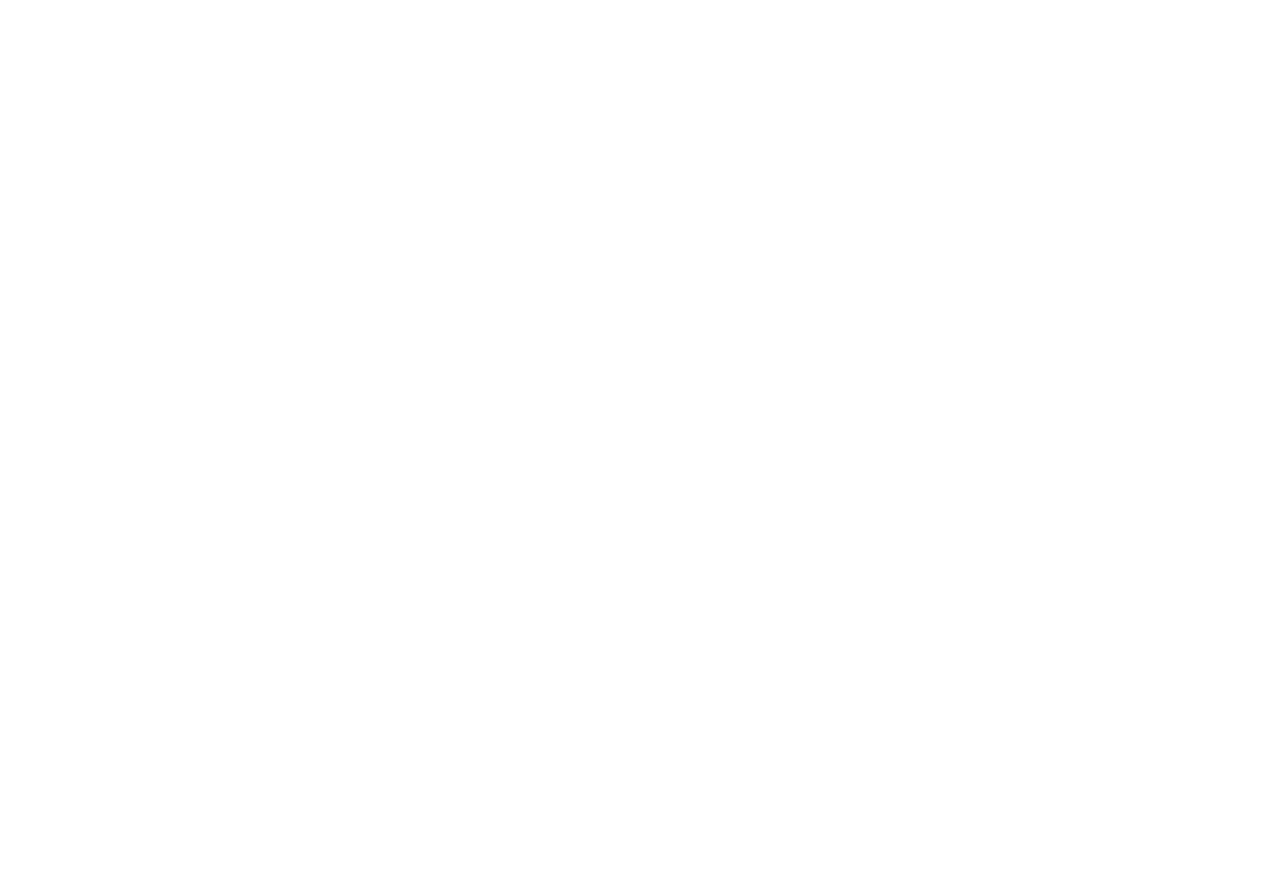
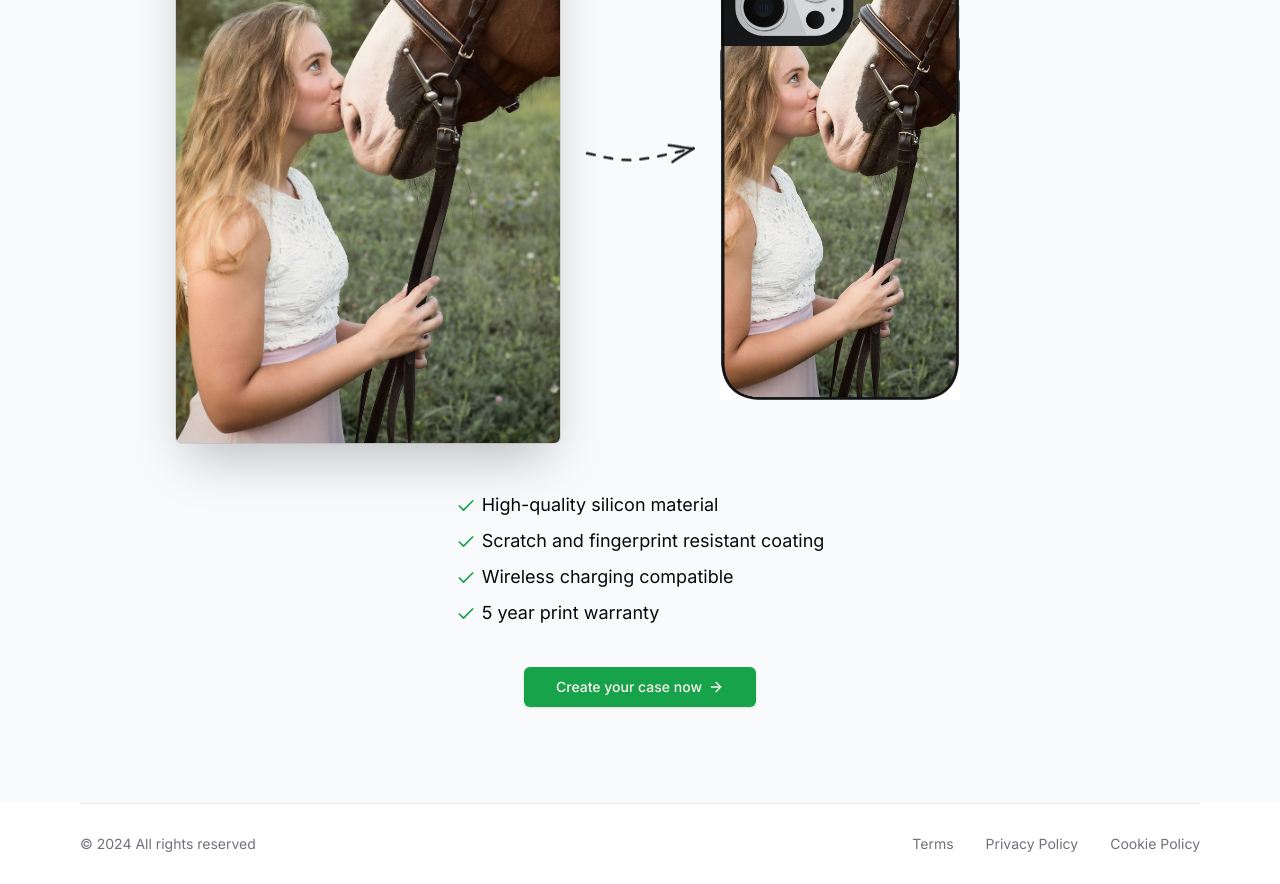
Before and after one commit to hemantwasthere/casecobra, a Next.js app: page / in a window 1280 px wide. Shown: the part 3040-3924 px from the top of the page. Before the commit the page ends 2604 px from the top, so only its background shows below. Built offline with nearby package versions, Linux system fonts and the light colour scheme; no server answers.

Commit message:
Added footer section

```diff
--- a/src/app/layout.tsx
+++ b/src/app/layout.tsx
@@ -1,6 +1,7 @@
 import type { Metadata } from "next";
 import { Inter } from "next/font/google";
 
+import Footer from "@/components/Footer";
 import Navbar from "@/components/Navbar";
 import "./globals.css";
 
@@ -21,6 +22,7 @@
       <body className={inter.className}>
         <Navbar />
         {children}
+        <Footer />
       </body>
     </html>
   );
--- a/src/app/page.tsx
+++ b/src/app/page.tsx
@@ -1,11 +1,12 @@
 /* eslint-disable @next/next/no-img-element */
-import { Check, Star } from "lucide-react";
-import Image from "next/image";
+import { ArrowRight, Check, Star } from "lucide-react";
+import Link from "next/link";
 
 import { Icons } from "@/components/Icons";
 import MaxWidthWrapper from "@/components/MaxWidthWrapper";
 import Phone from "@/components/Phone";
 import Reviews from "@/components/Reviews";
+import { buttonVariants } from "@/components/ui/button";
 
 export default function Home() {
   return (
@@ -213,6 +214,74 @@
           <Reviews />
         </div>
       </section>
+
+      <section>
+        <MaxWidthWrapper className="py-24">
+          <div className="mb-12 px-6 lg:px-8">
+            <div className="mx-auto max-w-2xl sm:text-center">
+              <h2 className="order-1 mt-2 tracking-tight text-center text-balance !leading-tight font-bold text-5xl md:text-6xl text-gray-900">
+                Upload your photo and get{" "}
+                <span className="relative px-2 bg-green-600 text-white">
+                  your own case
+                </span>{" "}
+                now
+              </h2>
+            </div>
+          </div>
+
+          <div className="mx-auto max-w-6xl px-6 lg:px-8">
+            <div className="relative flex flex-col items-center md:grid grid-cols-2 gap-40">
+              <img
+                src="/arrow.png"
+                className="absolute top-[25rem] md:top-1/2 -translate-y-1/2 z-10 left-1/2 -translate-x-1/2 rotate-90 md:rotate-0"
+                alt="arrow image"
+              />
+
+              <div className="relative h-80 md:h-full w-full md:justify-self-end max-w-sm rounded-xl bg-gray-900/5 ring-inset ring-gray-900/10 lg:rounded-2xl">
+                <img
+                  src="/horse.jpg"
+                  className="rounded-md object-cover bg-white shadow-2xl ring-1 ring-gray-900/10 h-full w-full"
+                  alt="horse image"
+                />
+              </div>
+
+              <Phone className="w-60" imgSrc="/horse_phone.jpg" />
+            </div>
+          </div>
+
+          <ul className="mx-auto mt-12 max-w-prose sm:text-lg space-y-2 w-fit">
+            <li className="w-fit">
+              <Check className="h-5 w-5 text-green-600 inline mr-1.5" />
+              High-quality silicon material
+            </li>
+            <li className="w-fit">
+              <Check className="h-5 w-5 text-green-600 inline mr-1.5" />
+              Scratch and fingerprint resistant coating
+            </li>
+            <li className="w-fit">
+              <Check className="h-5 w-5 text-green-600 inline mr-1.5" />
+              Wireless charging compatible
+            </li>
+            <li className="w-fit">
+              <Check className="h-5 w-5 text-green-600 inline mr-1.5" />5 year
+              print warranty
+            </li>
+
+            <div className="flex justify-center">
+              <Link
+                className={buttonVariants({
+                  size: "lg",
+                  className: "mx-auto mt-8",
+                })}
+                href="/configure/upload"
+              >
+                {" "}
+                Create your case now <ArrowRight className="h-4 w-4 ml-1.5" />
+              </Link>
+            </div>
+          </ul>
+        </MaxWidthWrapper>
+      </section>
     </div>
   );
 }
--- /dev/null
+++ b/src/components/Footer.tsx
@@ -0,0 +1,45 @@
+import Link from "next/link";
+import MaxWidthWrapper from "./MaxWidthWrapper";
+
+const Footer = () => {
+  return (
+    <footer className="bg-white h-20 relative">
+      <MaxWidthWrapper>
+        <div className="border-t border-gray-200" />
+
+        <div className="h-full flex flex-col md:flex-row md:justify-between justify-center items-center">
+          <div className="text-center md:text-left pb-2 md:pb-0">
+            <p className="text-sm text-muted-foreground">
+              &copy; {new Date().getFullYear()} All rights reserved
+            </p>
+          </div>
+
+          <div className="flex items-center justify-center">
+            <div className="flex space-x-8">
+              <Link
+                href="#"
+                className="text-sm text-muted-foreground hover:text-gray-600"
+              >
+                Terms
+              </Link>
+              <Link
+                href="#"
+                className="text-sm text-muted-foreground hover:text-gray-600"
+              >
+                Privacy Policy
+              </Link>
+              <Link
+                href="#"
+                className="text-sm text-muted-foreground hover:text-gray-600"
+              >
+                Cookie Policy
+              </Link>
+            </div>
+          </div>
+        </div>
+      </MaxWidthWrapper>
+    </footer>
+  );
+};
+
+export default Footer;
```
